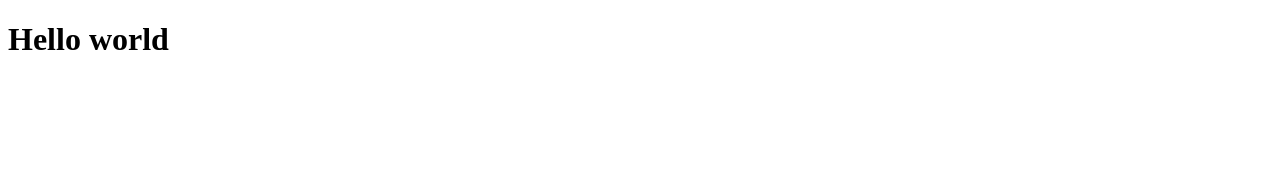
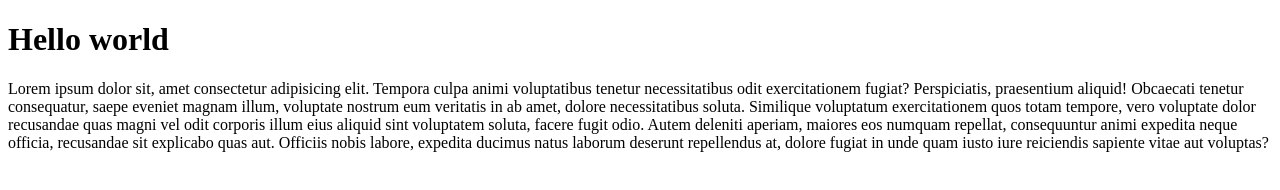
Before and after one commit to aaban-ali/hello-world, a plain HTML site: page index.html in a window 1280 px wide. Drawn offline with Linux system fonts and the light colour scheme.

Commit message:
secondcommit

```diff
--- a/index.html
+++ b/index.html
@@ -1,11 +1,22 @@
 <!DOCTYPE html>
 <html lang="en">
+
 <head>
     <meta charset="UTF-8">
     <meta name="viewport" content="width=device-width, initial-scale=1.0">
     <title>Document</title>
 </head>
+
 <body>
-        <H1>Hello world</H1>
+    <H1>Hello world</H1>
+    <p>Lorem ipsum dolor sit, amet consectetur adipisicing elit. Tempora culpa animi voluptatibus tenetur necessitatibus
+        odit exercitationem fugiat? Perspiciatis, praesentium aliquid! Obcaecati tenetur consequatur, saepe eveniet
+        magnam illum, voluptate nostrum eum veritatis in ab amet, dolore necessitatibus soluta. Similique voluptatum
+        exercitationem quos totam tempore, vero voluptate dolor recusandae quas magni vel odit corporis illum eius
+        aliquid sint voluptatem soluta, facere fugit odio. Autem deleniti aperiam, maiores eos numquam repellat,
+        consequuntur animi expedita neque officia, recusandae sit explicabo quas aut. Officiis nobis labore, expedita
+        ducimus natus laborum deserunt repellendus at, dolore fugiat in unde quam iusto iure reiciendis sapiente vitae
+        aut voluptas?</p>
 </body>
+
 </html>
```
